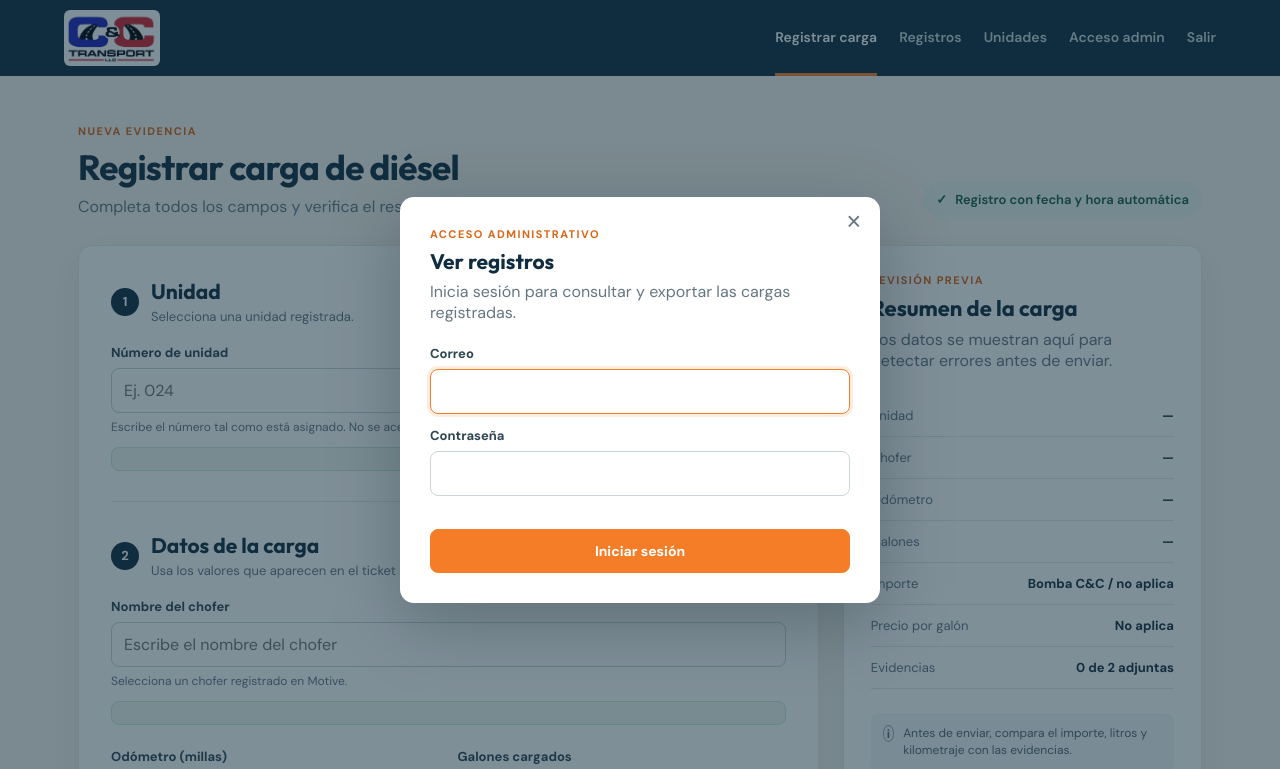
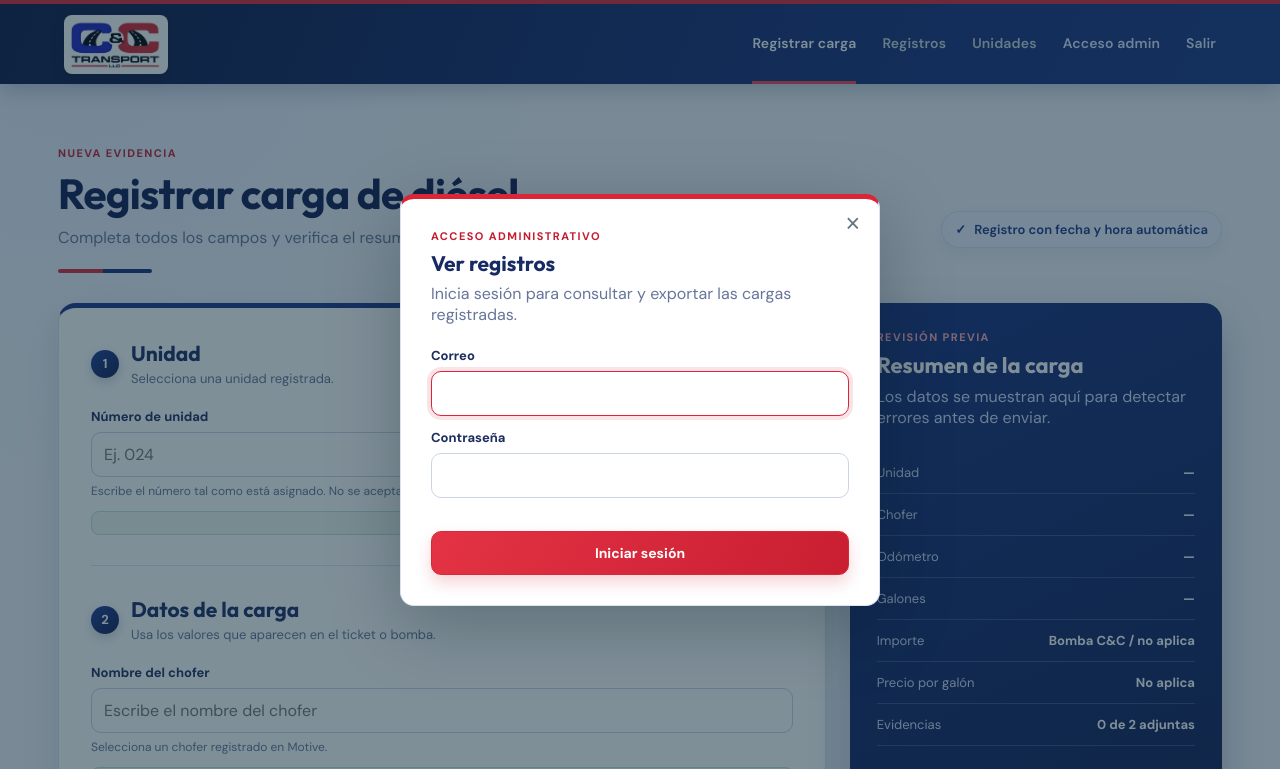
Before and after one commit to AlexisBerumen/cc-control-diesel, a website: page index.html in a window 1280 px wide. Both pictures are taken after a click on the link "Registros". Shown: the top 769 px of the page. Drawn offline with Linux system fonts and the light colour scheme; no server answers.

Commit message:
Mejora apariencia con identidad visual C&C

```diff
--- /dev/null
+++ b/brand.css
@@ -0,0 +1,71 @@
+/* Identidad visual C&C Transport: azul de carretera y rojo de acento. */
+:root {
+  --navy: #101d52;
+  --navy-2: #1d3487;
+  --orange: #dc2638;
+  --orange-2: #b9192a;
+  --sand: #f3f5fb;
+  --paper: #ffffff;
+  --line: #dce2f0;
+  --ink: #18264f;
+  --muted: #66759a;
+  --shadow: 0 16px 38px rgba(19, 36, 91, .12);
+}
+
+body { background: radial-gradient(circle at 6% 0%, #e7edff 0, transparent 30rem), var(--sand); }
+.topbar { min-height: 84px; background: linear-gradient(112deg, #0d1743 0%, #172d78 63%, #1a347f 100%); border-top: 4px solid #dc2638; box-shadow: 0 6px 20px rgba(13, 23, 67, .22); }
+.topbar nav { height: 80px; gap: 26px; }
+.topbar nav a, .nav-button { letter-spacing: .01em; }
+.topbar nav a:hover, .topbar nav .active, .nav-button:hover { border-color: #f04455; }
+.topbar .brand img { max-width: 154px; height: 59px; padding: 4px 6px; border-radius: 8px; box-shadow: 0 4px 13px rgba(0,0,0,.22); }
+main { max-width: 1220px; padding-top: 54px; }
+.page-heading { position: relative; padding: 8px 0 25px; margin-bottom: 30px; }
+.page-heading::after { content: ""; position: absolute; left: 0; bottom: 0; width: 94px; height: 4px; border-radius: 99px; background: linear-gradient(90deg, #dc2638 0 48%, #172d78 48%); }
+h1 { color: #101d52; font-size: clamp(32px, 4vw, 42px); }
+h2 { color: #172a63; }
+.intro { max-width: 590px; font-size: 16px; }
+.eyebrow { color: #c51c2f; }
+.secure-note { background: #eef2ff; color: #1b3584; border: 1px solid #d7dff7; box-shadow: 0 6px 14px rgba(23, 45, 120, .07); }
+.card { border-color: #dce2f0; border-radius: 18px; box-shadow: var(--shadow); }
+.form-card { border-top: 5px solid #1d3487; }
+.section-title { margin-bottom: 21px; }
+.step { background: linear-gradient(140deg, #1f3c96, #101d52); box-shadow: 0 4px 10px rgba(16, 29, 82, .18); }
+label { color: #1c2d60; }
+input { border-color: #cbd4e7; border-radius: 10px; }
+input:focus { border-color: #dc2638; box-shadow: 0 0 0 4px rgba(220, 38, 56, .12); }
+.suggestions { border-color: #cbd4e7; box-shadow: 0 12px 28px rgba(16, 29, 82, .16); }
+.suggestion:hover { background: #f4f6ff; }
+.divider { border-color: #e2e7f2; }
+.unit-confirmation { border-color: #bde4cc; }
+.upload-box { border-color: #b9c7e2; background: #f9faff; border-radius: 13px; }
+.upload-box:hover { border-color: #1d3487; background: #f0f3ff; transform: translateY(-2px); box-shadow: 0 8px 18px rgba(27, 52, 135, .09); }
+.upload-icon { color: #dc2638; }
+.primary-button { border-color: #dc2638; background: linear-gradient(120deg, #e33344, #c91e31); border-radius: 10px; box-shadow: 0 8px 16px rgba(201, 30, 49, .19); }
+.primary-button:hover { background: linear-gradient(120deg, #c91e31, #ae1425); border-color: #ae1425; transform: translateY(-1px); }
+.secondary-button { border-color: #bcc7df; border-radius: 10px; color: #1b3277; }
+.secondary-button:hover { background: #f0f3ff; border-color: #8799c5; }
+.review-card { background: linear-gradient(155deg, #172f7e, #101d52); border: 0; box-shadow: 0 18px 42px rgba(16, 29, 82, .27); }
+.review-card h2 { color: #fff; }
+.review-card .muted, .review-card .review-list dt { color: #d3dcf8; }
+.review-card .eyebrow { color: #ffabb4; }
+.review-card .review-list div { border-color: rgba(218, 227, 255, .2); }
+.review-card .review-list dd { color: #fff; }
+.review-card .review-tip { background: rgba(255,255,255,.1); color: #edf1ff; }
+.review-card .review-tip span { border-color: #aebde9; }
+.confirmation-dialog { border: 1px solid #dce2f0; border-top: 5px solid #dc2638; }
+.records-card, .units-card { border-top: 4px solid #1d3487; }
+th { background: #eef2ff; color: #324a91; }
+.catalog-unit { background: #f7f9ff; border-color: #d9e1f2; }
+.catalog-unit strong { color: #1b3584; }
+.nav-button { color: #dce4ff; }
+
+@media (max-width: 820px) {
+  .topbar { min-height: 76px; }
+  .topbar nav { height: 72px; gap: 14px; }
+  main { padding-top: 38px; }
+}
+@media (max-width: 530px) {
+  .topbar .brand img { max-width: 106px; height: 47px; }
+  .page-heading { padding-bottom: 20px; }
+  .secure-note { border-radius: 12px; }
+}
--- a/index.html
+++ b/index.html
@@ -8,6 +8,7 @@
     <link rel="preconnect" href="https://fonts.gstatic.com" crossorigin />
     <link href="https://fonts.googleapis.com/css2?family=DM+Sans:wght@400;500;600;700&family=Outfit:wght@600;700&display=swap" rel="stylesheet" />
     <link rel="stylesheet" href="styles.css" />
+    <link rel="stylesheet" href="brand.css" />
   </head>
   <body>
     <header class="topbar">
--- a/server.js
+++ b/server.js
@@ -346,7 +346,7 @@ function serveStatic(request, response, url) {
   if (!['GET', 'HEAD'].includes(request.method)) { response.writeHead(405); response.end(); return; }
   const requestedPath = url.pathname === '/' ? '/index.html' : url.pathname;
   const filePath = path.resolve(publicDirectory, `.${decodeURIComponent(requestedPath)}`);
-  const allowed = filePath === path.join(publicDirectory, 'index.html') || filePath === path.join(publicDirectory, 'app.js') || filePath === path.join(publicDirectory, 'units.js') || filePath === path.join(publicDirectory, 'styles.css') || filePath.startsWith(path.join(publicDirectory, 'assets') + path.sep);
+  const allowed = filePath === path.join(publicDirectory, 'index.html') || filePath === path.join(publicDirectory, 'app.js') || filePath === path.join(publicDirectory, 'units.js') || filePath === path.join(publicDirectory, 'styles.css') || filePath === path.join(publicDirectory, 'brand.css') || filePath.startsWith(path.join(publicDirectory, 'assets') + path.sep);
   if (!allowed) { response.writeHead(404); response.end('Página no encontrada.'); return; }
   fs.readFile(filePath, (error, content) => {
     if (error) { response.writeHead(error.code === 'ENOENT' ? 404 : 500); response.end(error.code === 'ENOENT' ? 'Página no encontrada.' : 'Error del servidor.'); return; }
```
